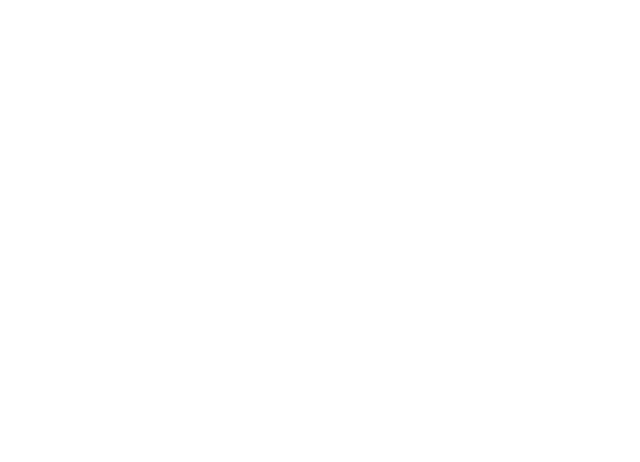
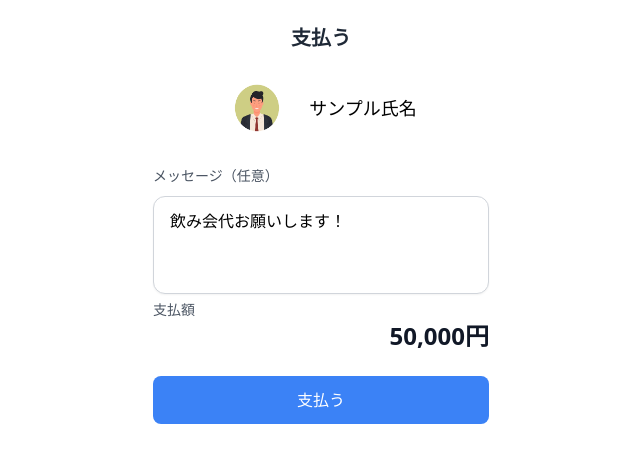
Before and after one commit to deraryo4559/GroupeF, a React (Vite) app in the folder front/: page /payment in a window 1280 px wide. Before the commit this address had no page. Shown: the top 462 px of the page, without its empty margins (319-959 px from the left). Built offline with nearby package versions, Linux system fonts and the light colour scheme.

Commit message:
支払い画面追加。支払い完了画面追加

```diff
--- a/front/src/App.jsx
+++ b/front/src/App.jsx
@@ -6,7 +6,8 @@
 import SendMoneyComplete from './pages/SendMoneyComplete';
 import Top from './pages/Top';
 import AddressList from './pages/AddressList';
-
+import Payment from './pages/Payment';
+import PaymentComplete from './pages/PaymentComplete';
 function App() {
   return (
     <Router>
@@ -18,6 +19,8 @@
           <Route path="/request" element={<RequestLink />} />
           <Route path="/request/complete" element={<RequestComplete />} />
           <Route path="/SendMoneyComplete" element={<SendMoneyComplete />} />
+          <Route path="/payment" element={<Payment />} />
+          <Route path="/payment/complete" element={<PaymentComplete />} />
         </Routes>
       </div>
     </Router>
--- /dev/null
+++ b/front/src/pages/Payment.jsx
@@ -0,0 +1,49 @@
+import React from 'react';
+import Button1 from '../components/button1';
+import Icon from '../components/Icon';
+
+const Payment = () => {
+      const reqMsg = "飲み会代お願いします！";
+
+    return (
+        <div className="flex justify-center">
+            <div className="max-w-sm w-full p-6 flex flex-col justify-center">
+                <div>
+                    <h2 className="text-xl font-bold text-center text-gray-800 mb-6">
+                        支払う
+                    </h2>
+                    <Icon
+                        img="\images\human1.png"
+                        name="サンプル氏名"
+                    />
+                    <div>
+
+
+      <div className="mt-6">
+        <div className="text-sm text-gray-600 leading-6 mb-2">メッセージ（任意）</div>
+        <textarea
+          rows={3}
+          value={reqMsg}
+          className="w-full pl-4 pr-4 py-3 text-[15px] md:text-base rounded-xl border border-gray-300 bg-white placeholder-gray-400 shadow-sm focus:outline-none focus:ring-2 focus:ring-gray-300 resize-none"
+        />
+      </div>
+
+                        {/* 支払額表示 */}
+                        <div>
+                            <p className="text-sm text-gray-600">支払額</p>
+                            <p className="text-2xl font-bold text-gray-900 flex justify-end">50,000円</p>
+                        </div>
+                    </div>
+                    <div className="mt-6 flex justify-center">
+                        <Button1 navigateTo="/payment/complete" className="w-full">
+                            支払う
+                        </Button1>
+                    </div>
+
+                </div>
+            </div>
+        </div>
+    );
+};
+
+export default Payment;
--- /dev/null
+++ b/front/src/pages/PaymentComplete.jsx
@@ -0,0 +1,35 @@
+import React from 'react';
+import { useNavigate } from 'react-router-dom';
+import Button1 from '../components/button1';
+
+const PaymentComplete = () => {
+    const navigate = useNavigate();
+
+
+
+    return (
+        <div className="flex justify-center min-h-screen p-4 font-sans">
+            <div className="max-w-sm w-full bg-white rounded-xl p-6 flex  justify-center flex-col items-center">
+                {/* 完了アイコン */}
+                <div className="w-24 h-24 rounded-full bg-green-100 flex items-center justify-center mb-6">
+                    <svg className="w-12 h-12 text-green-500" fill="none" stroke="currentColor" viewBox="0 0 24 24" xmlns="http://www.w3.org/2000/svg">
+                        <path strokeLinecap="round" strokeLinejoin="round" strokeWidth="2" d="M5 13l4 4L19 7"></path>
+                    </svg>
+                </div>
+
+                {/* 完了メッセージ */}
+                <h1 className="text-2xl font-bold text-gray-800 mb-3">支払い完了</h1>
+                <p className="text-gray-600 text-center mb-8">
+                    支払いが正常に完了しました
+                </p>
+
+                {/* ホームに戻る */}
+                <Button1 navigateTo="/" className="w-full">
+                    ホームに戻る
+                </Button1>
+            </div>
+        </div>
+    );
+};
+
+export default PaymentComplete;
```
